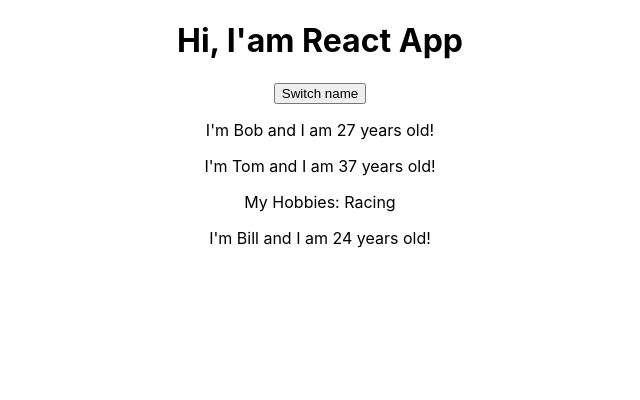
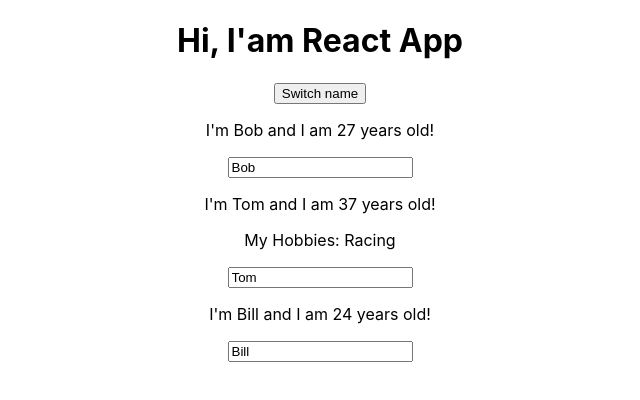
Before and after one commit to robmelfi/react-foundations, a React (Create React App) app: page / in a window 1280 px wide. Shown: the top 400 px of the page, without its empty margins (320-960 px from the left). Built offline with nearby package versions, Linux system fonts and the light colour scheme.

Commit message:
adding two way binding

```diff
--- a/src/App.js
+++ b/src/App.js
@@ -24,6 +24,16 @@
         });
     };
 
+    nameChangedHandler = (event) => {
+        this.setState({
+            persons: [
+                { name: 'Bob', age: 27 },
+                { name: event.target.value, age: 37 },
+                { name: 'Bill', age: 34 }
+            ]
+        });
+    };
+
     render() {
         return (
             <div className="App">
@@ -35,7 +45,8 @@
                 <Person
                     name={this.state.persons[1].name}
                     age={this.state.persons[1].age}
-                    click={() => this.switchNameHandler('B')}>My Hobbies: Racing</Person>
+                    click={() => this.switchNameHandler('B')}
+                    changed={this.nameChangedHandler}>My Hobbies: Racing</Person>
                 <Person
                     name={this.state.persons[2].name}
                     age={this.state.persons[2].age} />
--- a/src/Person/Person.js
+++ b/src/Person/Person.js
@@ -5,6 +5,7 @@
         <div>
             <p onClick={props.click}>I'm {props.name} and I am {props.age} years old!</p>
             <p>{props.children}</p>
+            <input type="text" onChange={props.changed} value={props.name} />
         </div>
     );
 };
```
